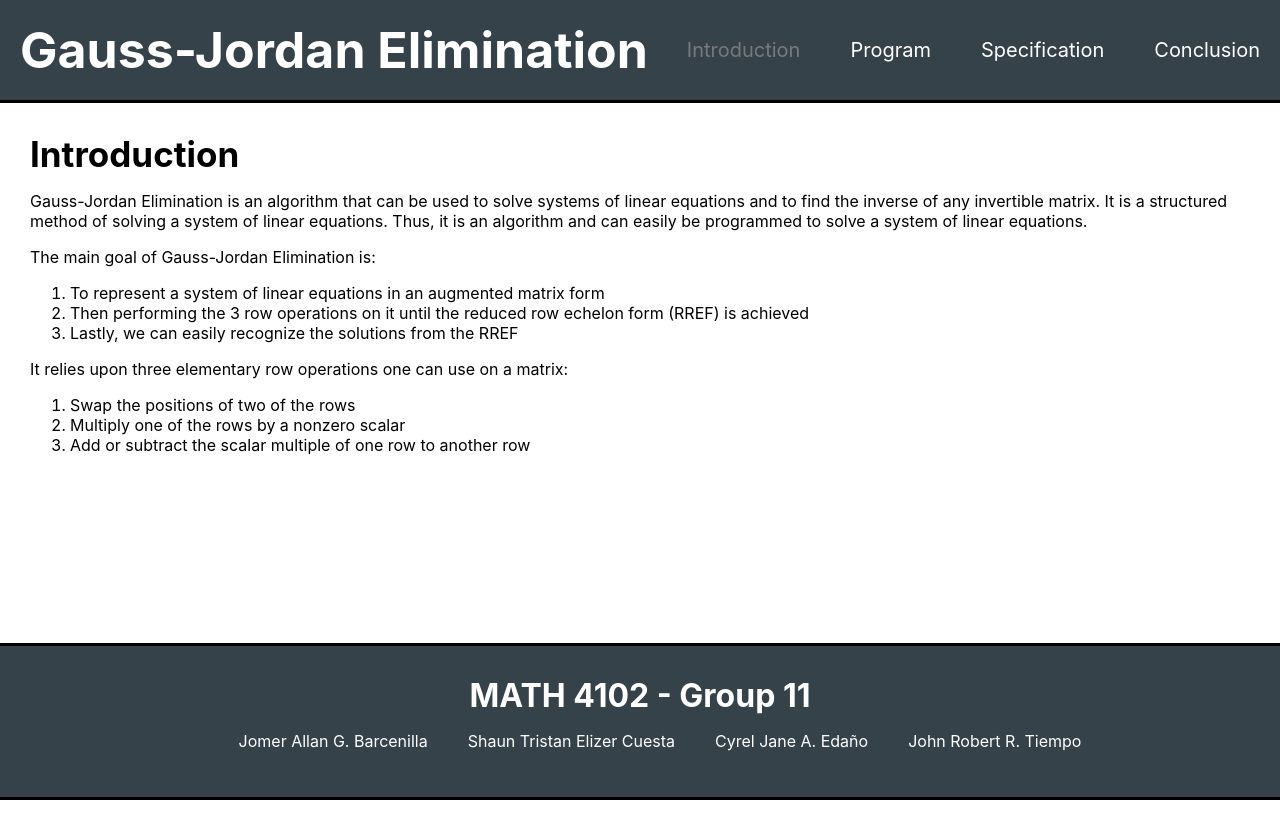
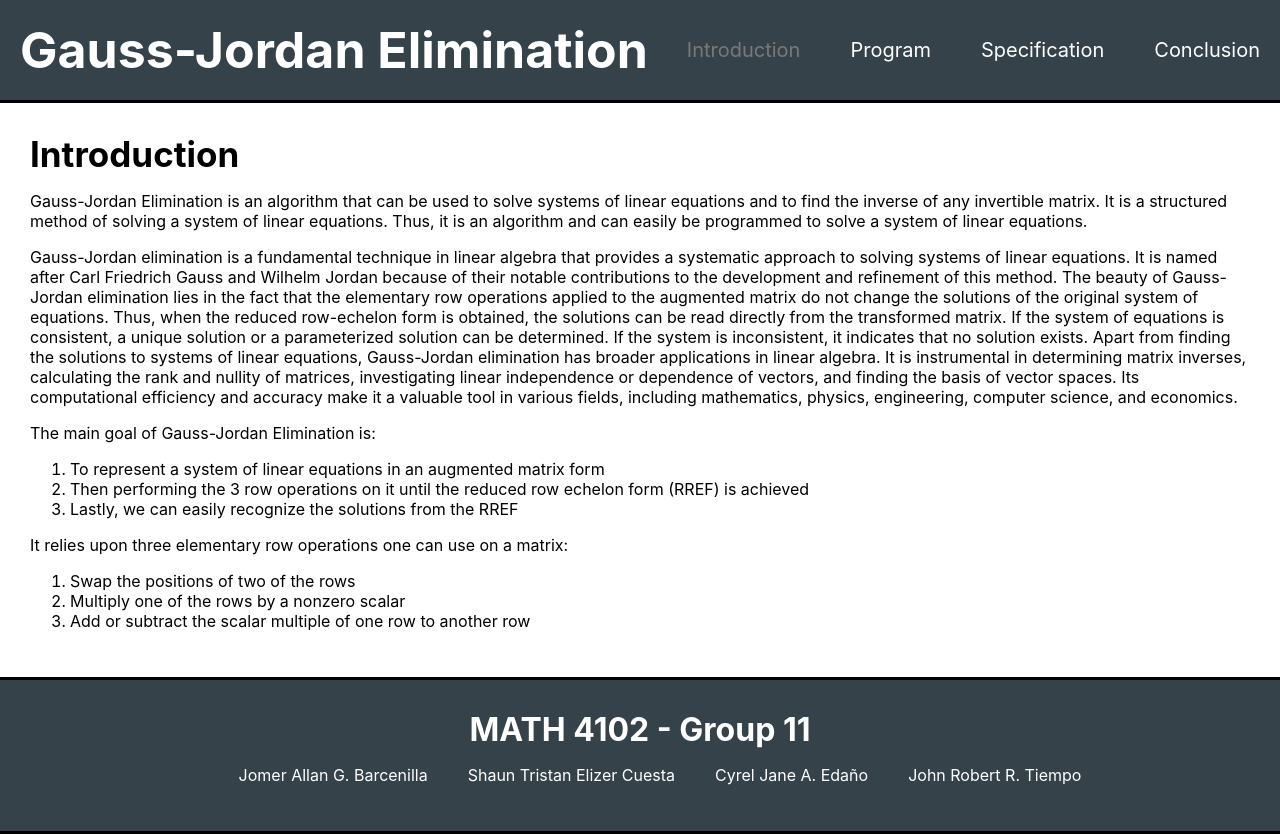
Before and after one commit to rtiempo/gauss-jordan-elimination, a React (Create React App) app: page / in a window 1280 px wide. Before the commit the page ends 800 px from the top, so only its background shows below. Built offline with nearby package versions, Linux system fonts and the light colour scheme.

Commit message:
Updated Introduction

```diff
--- a/src/components/Introduction.jsx
+++ b/src/components/Introduction.jsx
@@ -7,6 +7,13 @@ const Introduction = () => {
             <p>
                 Gauss-Jordan Elimination is an algorithm that can be used to solve systems of linear equations and to find the inverse of any invertible matrix.
                 It is a structured method of solving a system of linear equations. Thus, it is an algorithm and can easily be programmed to solve a system of linear equations.
+            </p>
+            <p>
+                Gauss-Jordan elimination is a fundamental technique in linear algebra that provides a systematic approach to solving systems of linear equations. It is named after Carl Friedrich Gauss and Wilhelm Jordan because of their notable contributions to the development and refinement of this method.
+
+                The beauty of Gauss-Jordan elimination lies in the fact that the elementary row operations applied to the augmented matrix do not change the solutions of the original system of equations. Thus, when the reduced row-echelon form is obtained, the solutions can be read directly from the transformed matrix. If the system of equations is consistent, a unique solution or a parameterized solution can be determined. If the system is inconsistent, it indicates that no solution exists.
+
+                Apart from finding the solutions to systems of linear equations, Gauss-Jordan elimination has broader applications in linear algebra. It is instrumental in determining matrix inverses, calculating the rank and nullity of matrices, investigating linear independence or dependence of vectors, and finding the basis of vector spaces. Its computational efficiency and accuracy make it a valuable tool in various fields, including mathematics, physics, engineering, computer science, and economics.
             </p>
             <p>The main goal of Gauss-Jordan Elimination is:</p>
             <ul>
```
